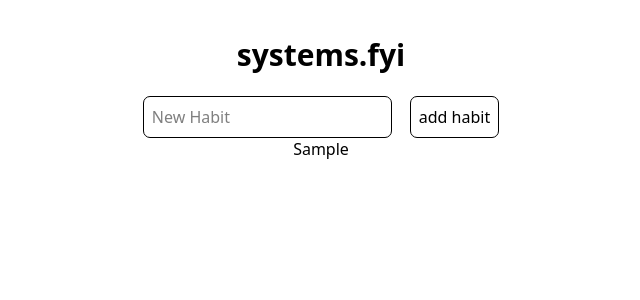
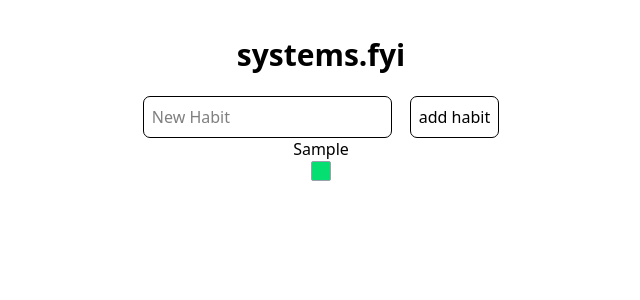
Before and after one commit to Chrovo/systems.fyi, a React (Vite) app in the folder systems.fyi/: page / in a window 1280 px wide. Both pictures are taken after typing "Sample" into the empty fields and a click on the button "add habit". Shown: the top 300 px of the page, without its empty margins (319-959 px from the left). Built offline with nearby package versions, Linux system fonts and the light colour scheme.

Commit message:
Add square

```diff
--- a/systems.fyi/src/App.tsx
+++ b/systems.fyi/src/App.tsx
@@ -23,6 +23,7 @@ function App() {
             className="outline-1 rounded-md p-2"
             placeholder="New Habit"
             onChange={(e) => setInput(e.target.value)}
+            onSubmit={(e) => e.preventDefault()}
             value={input}
           />
         </form>
--- a/systems.fyi/src/System.tsx
+++ b/systems.fyi/src/System.tsx
@@ -4,7 +4,10 @@ type SystemProps = {
 
 const System = ({name}: SystemProps) => {
   return (
-    <div>{name}</div>
+    <div className="flex flex-col justify-center items-center">
+      <div>{name}</div>
+      <div className="bg-green-400 w-5 h-5 rounded-xs border border-gray-400" />
+    </div>
   )
 }
 
```
Also changed, not shown: 1 other file (tests, documents, lock files or other folders).
